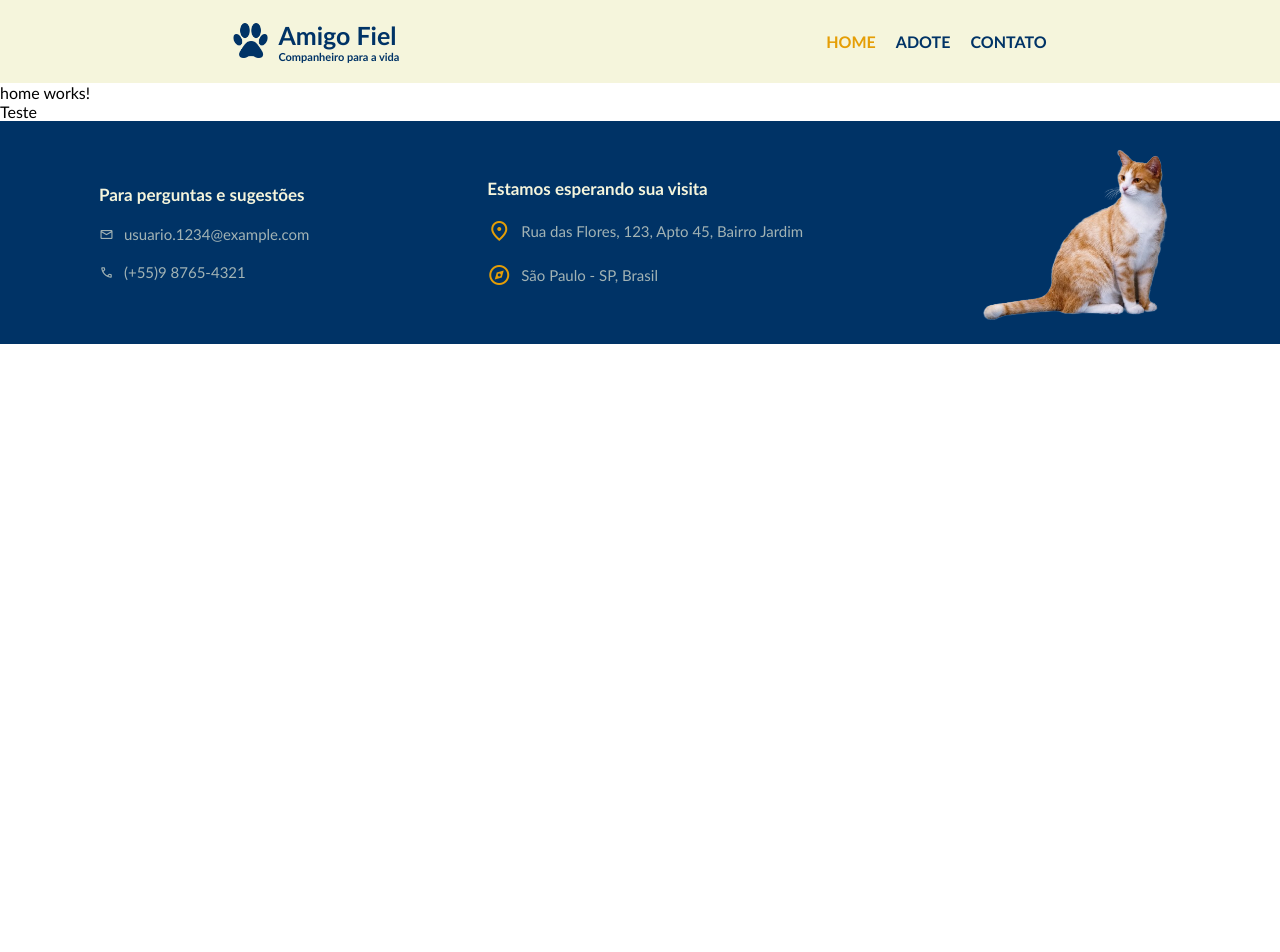
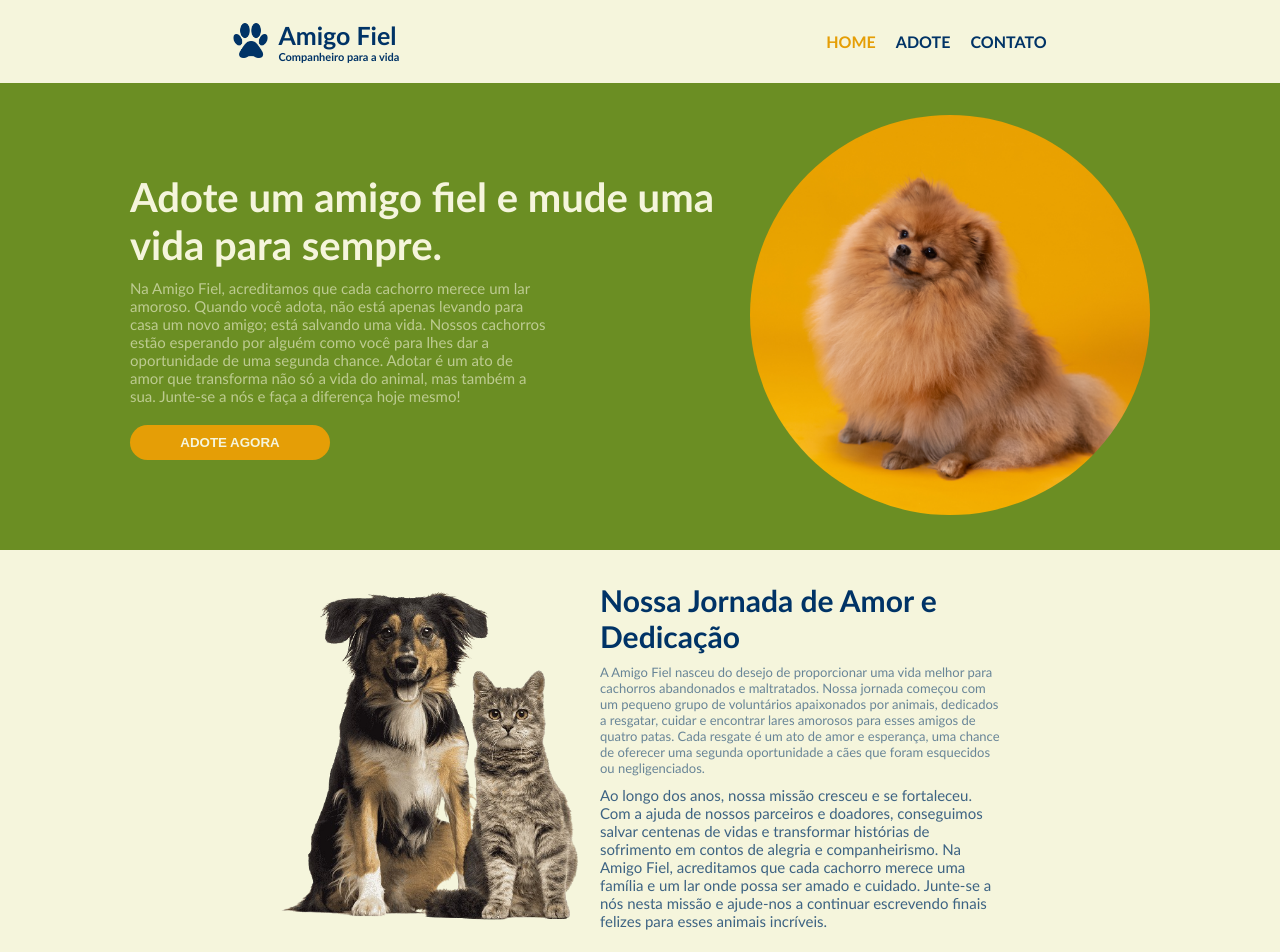
Before and after one commit to Thyale/AmigoFiel, an Angular app in the folder AmigoFielProject/: page / in a window 1280 px wide. Shown: the top 952 px of the page. Before the commit the page ends 800 px from the top, so only its background shows below. Built offline with nearby package versions, Linux system fonts and the light colour scheme.

Commit message:
Home
Section "Sobre" e "Inicial" finalizadas

```diff
--- a/AmigoFielProject/src/app/components/home/home.component.css
+++ b/AmigoFielProject/src/app/components/home/home.component.css
@@ -0,0 +1,141 @@
+/*primeira section - parte inicial*/
+
+.SectionIncial{
+    background-color: #6B8E23;
+}
+
+.DivGeralSectionInicial{
+    width: 90%;
+    max-width: 1300px;
+    padding: 2em 0px;
+    margin: auto;
+    color: #F5F5DC;
+    display: flex;
+    flex-direction: row;
+    align-items: center;
+    justify-content: center;
+    gap: 20px;
+}
+
+.SectionIncial_Text{
+    display: flex;
+    flex-direction: column;
+    gap: 10px;
+    width: 100%;
+    max-width: 600px;
+}
+
+.SectionIncial_Text h2{
+    font-size: 40px;
+}
+
+.SectionIncial_Text p{
+    font-size: 15px;
+    width: 70%;
+    color: #f5f5dc98;
+}
+
+.SectionIncial_Text button{
+    background-color: #E59E06;
+    color: #F5F5DC;
+    font-weight: bold;
+    border: none;
+    padding: 10px;
+    width: 200px;
+    border-radius: 20px;
+    cursor: pointer;
+    margin-top: 10px;
+}
+
+.SectionIncial_Img img{
+    width: 100%;
+    max-width: 400px;
+    border-radius: 50%;
+}
+
+/*segunda section - Apresentação da ong*/
+
+.ApresetacaoSobre{
+    background-color: #F5F5DC;
+}
+
+.DivGeralSectionApresetacaoSobre{
+    width: 90%;
+    max-width: 1300px;
+    padding: 2em 0px;
+    margin: auto;
+    display: flex;
+    flex-direction: row-reverse;
+    align-items: center;
+    justify-content: center;
+    gap: 20px;
+}
+
+.ApresetacaoSobre_texto{
+    display: flex;
+    flex-direction: column;
+    gap: 10px;
+    width: 100%;
+    max-width: 400px;
+}
+
+.ApresetacaoSobre_texto h2{
+    font-size: 30px;
+    color: #003366;
+}
+
+.ApresetacaoSobre_texto_p1{
+    font-size: 13px;
+    color: #00336694;
+}
+
+.ApresetacaoSobre_texto_p2{
+    font-size: 15px;
+    color: #003366c1;
+}
+
+.ApresetacaoSobre img{
+    width: 100%;
+    max-width: 300px;
+}
+
+
+@media (max-width: 768px){
+
+   /*primeira section - parte inicial*/
+
+   .DivGeralSectionInicial{
+       flex-direction: column;
+   }
+
+   .SectionIncial_Text p{
+       width: 80%;
+   }
+
+   .SectionIncial_Img img{
+       display: none;
+   }
+
+   /*segunda section - Apresentação da ong*/
+
+    .DivGeralSectionApresetacaoSobre{
+        flex-direction: column;
+    }
+
+    .ApresetacaoSobre_texto{
+        max-width: 600px;
+    }
+
+    .ApresetacaoSobre_texto h2{
+        font-size: 35px;
+    }
+
+    .ApresetacaoSobre_texto_p1{
+        font-size: 15px;
+    }
+
+    .ApresetacaoSobre_texto_p2{
+        font-size: 17px;
+    }
+
+}
--- a/AmigoFielProject/src/app/components/home/home.component.html
+++ b/AmigoFielProject/src/app/components/home/home.component.html
@@ -1,2 +1,27 @@
-<p>home works!</p>
-<p>Teste</p>
+<section class="SectionIncial">
+    <div class="DivGeralSectionInicial">
+        <div class="SectionIncial_Text">
+            <h2>Adote um amigo fiel e mude uma vida para sempre.</h2>
+            <p>Na Amigo Fiel, acreditamos que cada cachorro merece um lar amoroso. Quando você adota, não está apenas levando para casa um novo amigo; está salvando uma vida. Nossos cachorros estão esperando por alguém como você para lhes dar a oportunidade de uma segunda chance. Adotar é um ato de amor que transforma não só a vida do animal, mas também a sua. Junte-se a nós e faça a diferença hoje mesmo!</p>
+            <button routerLink="adote">ADOTE AGORA</button>
+        </div>
+        <div class="SectionIncial_Img">
+            <img src="ImgInicial.png" alt="Imagem Inicial de um pug">
+        </div>
+    </div>
+</section>
+
+<section class="ApresetacaoSobre">
+    <div class="DivGeralSectionApresetacaoSobre">
+        <div class="ApresetacaoSobre_texto">
+            <h2>Nossa Jornada de Amor e Dedicação</h2>
+            <p class="ApresetacaoSobre_texto_p1">A Amigo Fiel nasceu do desejo de proporcionar uma vida melhor para cachorros abandonados e maltratados. Nossa jornada começou com um pequeno grupo de voluntários apaixonados por animais, dedicados a resgatar, cuidar e encontrar lares amorosos para esses amigos de quatro patas. Cada resgate é um ato de amor e esperança, uma chance de oferecer uma segunda oportunidade a cães que foram esquecidos ou negligenciados.</p>
+            <p class="ApresetacaoSobre_texto_p2">Ao longo dos anos, nossa missão cresceu e se fortaleceu. Com a ajuda de nossos parceiros e doadores, conseguimos salvar centenas de vidas e transformar histórias de sofrimento em contos de alegria e companheirismo. Na Amigo Fiel, acreditamos que cada cachorro merece uma família e um lar onde possa ser amado e cuidado. Junte-se a nós nesta missão e ajude-nos a continuar escrevendo finais felizes para esses animais incríveis.</p>
+        </div>
+        <div class="ApresetacaoSobre_img">
+            <img src="ImgSobreNos.png" alt="Imagem Dogs da section sobre a ong">
+        </div>
+    </div>
+</section>
+
+<section></section>
--- a/AmigoFielProject/src/styles.css
+++ b/AmigoFielProject/src/styles.css
@@ -11,4 +11,19 @@ html{
 
 body{
     font-family: 'Gill Sans', 'Gill Sans MT', Calibri, 'Trebuchet MS', sans-serif;
+    overflow-x: hidden;
 }
+
+::-webkit-scrollbar {
+    width: 12px; /* Largura da barra de rolagem */
+}
+
+::-webkit-scrollbar-track {
+    background: #F5F5DC; /* Cor do fundo da trilha da barra de rolagem */
+    border-radius: 10px; /* Borda arredondada da trilha */
+}
+
+::-webkit-scrollbar-thumb {
+    background: #003366; /* Cor da barra de rolagem */
+    border-radius: 5px; /* Borda arredondada da barra de rolagem */
+}
```
Also changed, not shown: AmigoFielProject/public/ImgInicial.png (added).
